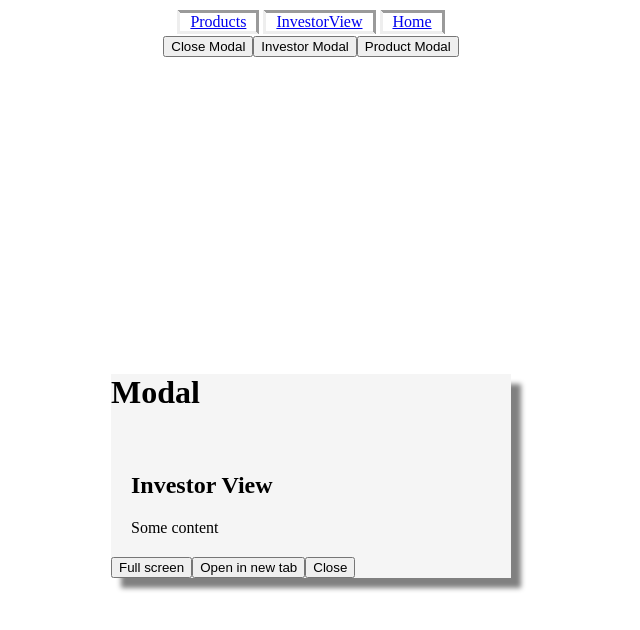
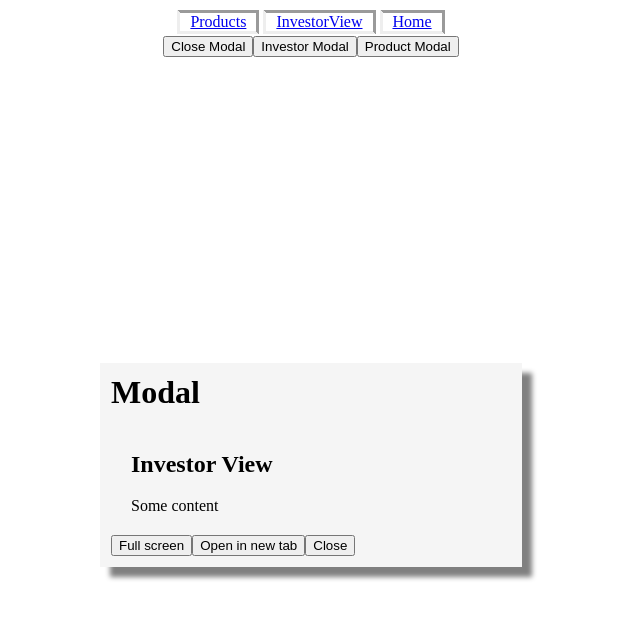
Before and after one commit to IevgeniiAlieinikov/AuxRoutes, an Angular app: page / in a window 1280 px wide. Both pictures are taken after a click on the button "Investor Modal". Shown: the top 630 px of the page, without its empty margins (329-969 px from the left). Built offline with nearby package versions, Linux system fonts and the light colour scheme.

Commit message:
minor styles

```diff
--- a/src/app/shared/routable-modal/routable-modal.component.css
+++ b/src/app/shared/routable-modal/routable-modal.component.css
@@ -19,6 +19,11 @@
   width: 400px;
   background-color: #f5f5f5;
   box-shadow: 10px 10px 5px grey;
+  padding: 0.67em;
+}
+
+.inner h1 {
+  margin: 0;
 }
 
 .content {
--- a/src/app/shared/routable-modal/routable-modal.component.html
+++ b/src/app/shared/routable-modal/routable-modal.component.html
@@ -8,8 +8,8 @@
           <router-outlet></router-outlet>
       </div>
       <button>Full screen</button>
-          <button>Open in new tab</button>
-          <button>Close</button>
+      <button>Open in new tab</button>
+      <button>Close</button>
     </div>
   </div>
 </div>
```
